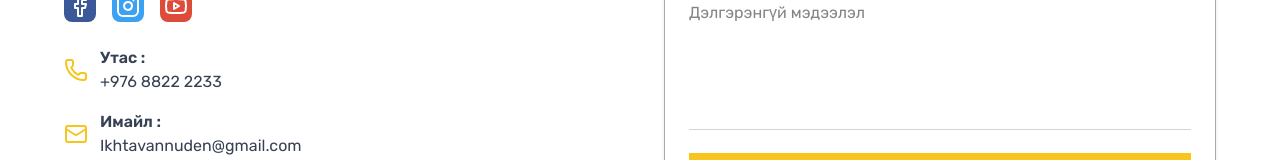
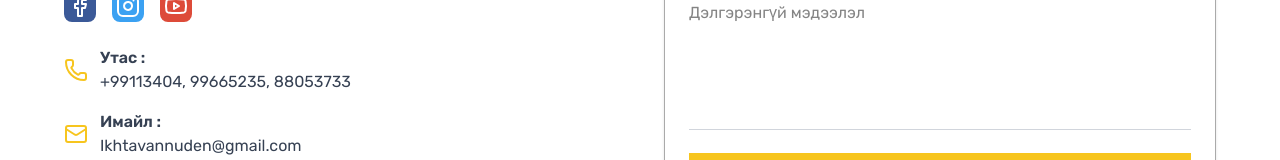
Before and after one commit to dembee111/ihtavannuden, a Next.js app: page /contact in a window 1280 px wide. Shown: the part 779-939 px from the top of the page. Built offline with nearby package versions, Linux system fonts and the light colour scheme.

Commit message:
ok odne rrr

```diff
--- a/src/components/ContactPage/index.tsx
+++ b/src/components/ContactPage/index.tsx
@@ -131,7 +131,7 @@ function ContactPage() {
                 <Phone className="text-[#f7c51e]" />
                 <div>
                   <p className="font-semibold">Утас :</p>
-                  <p>+976 8822 2233</p>
+                  <p>+99113404, 99665235, 88053733</p>
                 </div>
               </div>
 
--- a/src/components/HomePage/Project/index.tsx
+++ b/src/components/HomePage/Project/index.tsx
@@ -103,7 +103,7 @@ const Project = ({ bgColor = false, services }: any) => {
                 key={index}
                 initial={{ opacity: 0, y: 40 }}
                 whileInView={{ opacity: 1, y: 0 }}
-                viewport={{ once: true }}
+                viewport={{ once: true, amount: 0.1 }}
                 transition={{ duration: 0.4, delay: 0.2 * index }}
                 className="col-span-6 xl:col-span-4"
               >
```
